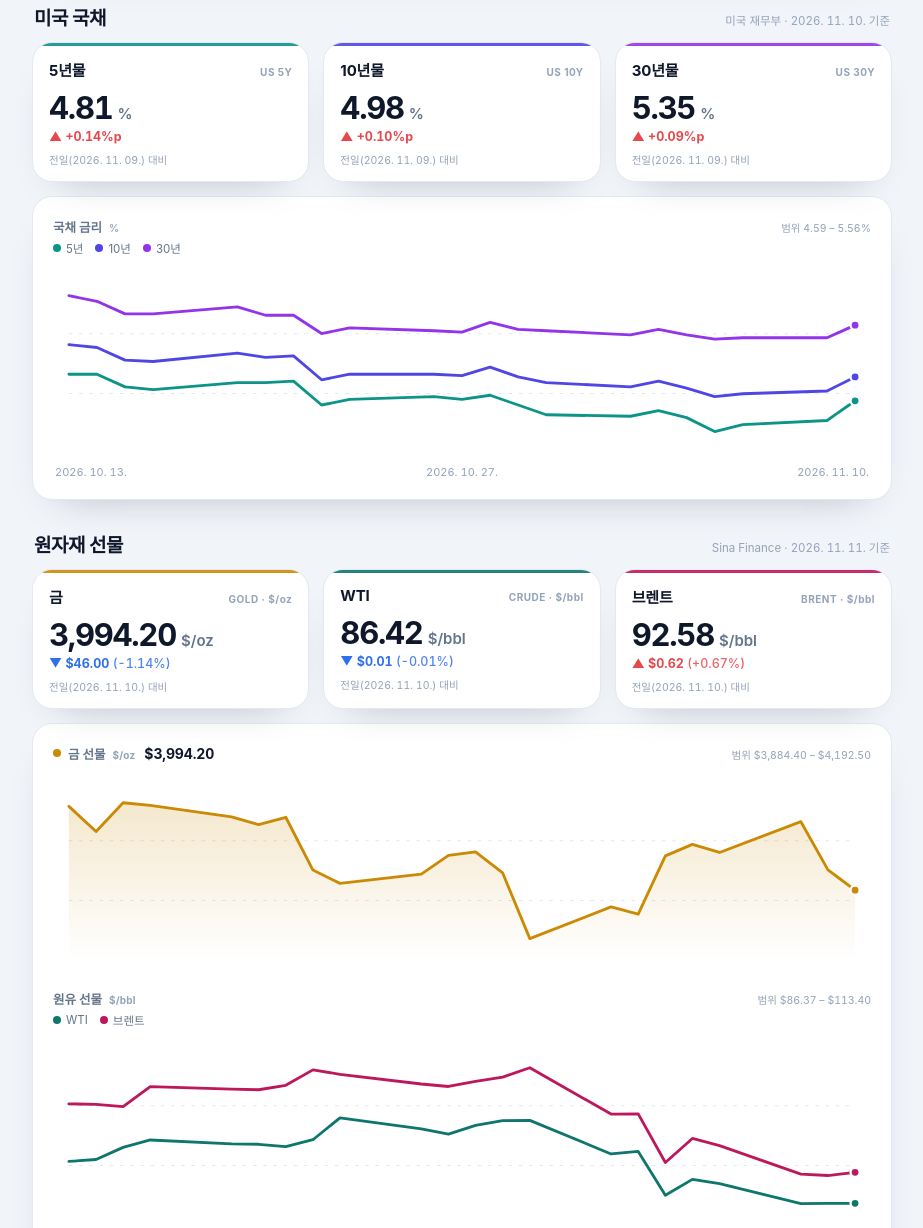
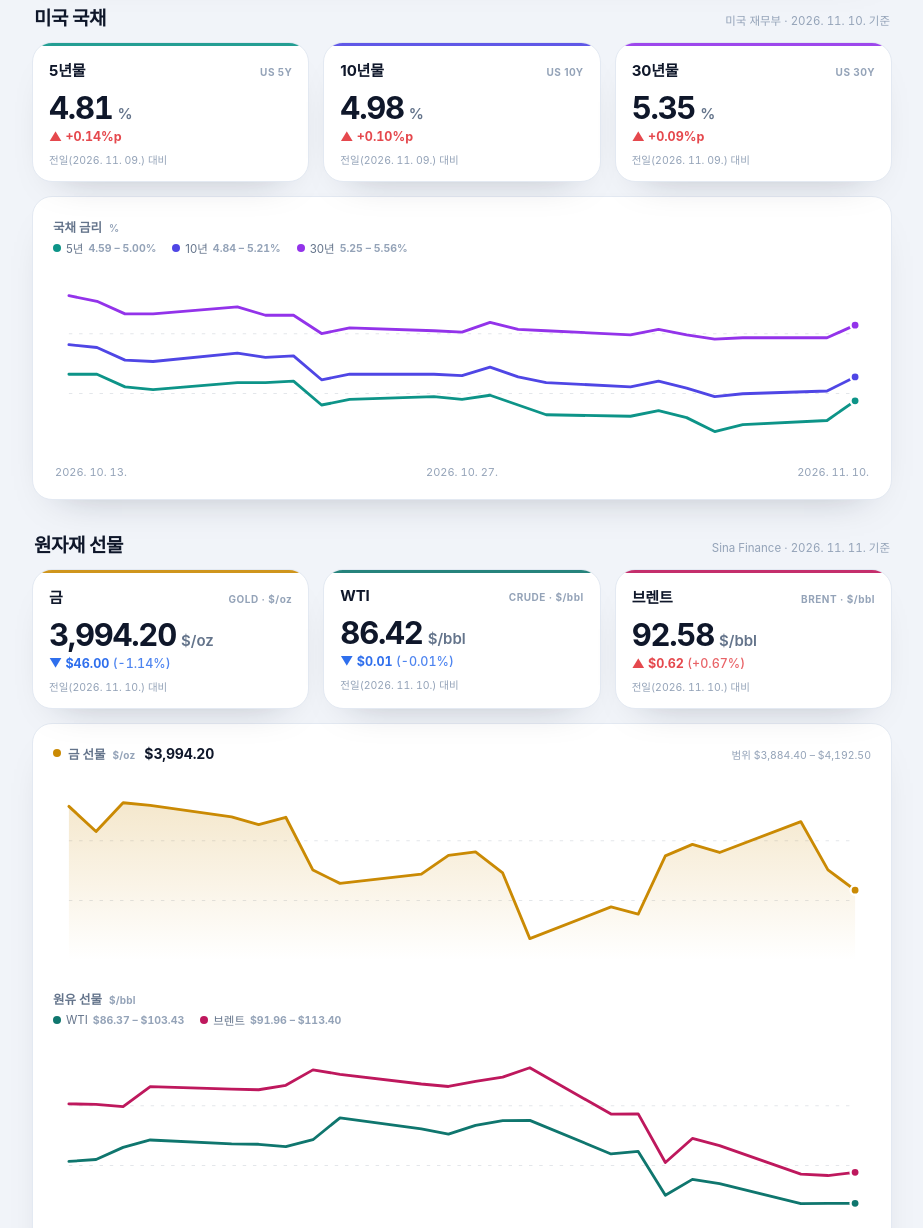
Before and after one commit to Koo82/financial_report, a plain HTML site: page site/index.html in a window 1280 px wide. Shown: the part 1068-2296 px from the top of the page, without its empty margins (178-1101 px from the left). Drawn offline with Linux system fonts and the light colour scheme; files whose address does not match are found by name.

Commit message:
feat: show per-series min/max ranges in combined charts

```diff
--- a/site/app.js
+++ b/site/app.js
@@ -512,7 +512,11 @@ function renderChart(chart, points) {
     svg.toggleAttribute("hidden", true);
     empty.hidden = false;
     if (legend) legend.textContent = "—";
-    range.textContent = "—";
+    if (range) range.textContent = "—";
+    for (const item of chart.series) {
+      const node = $(`rng-${chart.id}-${item.key}`);
+      if (node) node.textContent = "—";
+    }
     state.charts[chart.id] = null;
     return;
   }
@@ -536,6 +540,10 @@ function renderChart(chart, points) {
   const padding = spread > 0 ? spread * 0.16 : Math.max(rawMax * 0.005, 0.01);
   const min = rawMin - padding;
   const max = rawMax + padding;
+
+  const extents = new Map(
+    series.map((item) => [item.key, extentOf(points, item.key)]),
+  );
 
   const startDay = dayNumber(points[0].date);
   const endDay = dayNumber(points[points.length - 1].date);
@@ -629,7 +637,22 @@ function renderChart(chart, points) {
     legend.textContent = formatValue(series[0], latest[series[0].key]);
   }
 
-  range.textContent = formatRange(series, rawMin, rawMax);
+  for (const item of chart.series) {
+    const node = $(`rng-${chart.id}-${item.key}`);
+    if (!node) continue;
+    const extent = extents.get(item.key);
+    node.textContent = extent
+      ? formatExtent(item, extent.min, extent.max)
+      : "—";
+  }
+
+  if (range) {
+    const extent = extents.get(series[0].key);
+    range.textContent =
+      series.length === 1 && extent
+        ? `범위 ${formatExtent(series[0], extent.min, extent.max)}`
+        : "—";
+  }
 
   state.charts[chart.id] = {
     chart,
@@ -649,14 +672,26 @@ function renderChart(chart, points) {
   };
 }
 
-function formatRange(series, min, max) {
-  if (series[0].format === "percent") {
-    return `범위 ${numberFmt.format(min)} – ${numberFmt.format(max)}%`;
+function extentOf(points, key) {
+  let min = Infinity;
+  let max = -Infinity;
+  for (const point of points) {
+    const value = point[key];
+    if (!Number.isFinite(value)) continue;
+    if (value < min) min = value;
+    if (value > max) max = value;
   }
-  if (series[0].format === "usd") {
-    return `범위 $${numberFmt.format(min)} – $${numberFmt.format(max)}`;
+  return Number.isFinite(min) ? { min, max } : null;
+}
+
+function formatExtent(item, min, max) {
+  if (item.format === "percent") {
+    return `${numberFmt.format(min)} – ${numberFmt.format(max)}%`;
   }
-  return `범위 ${numberFmt.format(min)} – ${numberFmt.format(max)}원`;
+  if (item.format === "usd") {
+    return `$${numberFmt.format(min)} – $${numberFmt.format(max)}`;
+  }
+  return `${numberFmt.format(min)} – ${numberFmt.format(max)}원`;
 }
 
 function nearestIndex(points, target) {
--- a/site/index.html
+++ b/site/index.html
@@ -204,12 +204,20 @@
                 <span>국채 금리</span>
                 <span class="chart-unit">%</span>
               </p>
-              <p class="chart-range" id="range-yields">—</p>
             </div>
-            <div class="chart-legend" aria-hidden="true">
-              <span><i class="dot dot--y5"></i>5년</span>
-              <span><i class="dot dot--y10"></i>10년</span>
-              <span><i class="dot dot--y30"></i>30년</span>
+            <div class="chart-legend">
+              <span class="legend-item"
+                ><i class="dot dot--y5" aria-hidden="true"></i>5년
+                <b class="legend-range" id="rng-yields-us5y">—</b></span
+              >
+              <span class="legend-item"
+                ><i class="dot dot--y10" aria-hidden="true"></i>10년
+                <b class="legend-range" id="rng-yields-us10y">—</b></span
+              >
+              <span class="legend-item"
+                ><i class="dot dot--y30" aria-hidden="true"></i>30년
+                <b class="legend-range" id="rng-yields-us30y">—</b></span
+              >
             </div>
             <div class="chart-wrap">
               <svg
@@ -316,11 +324,16 @@
                 <span>원유 선물</span>
                 <span class="chart-unit">$/bbl</span>
               </p>
-              <p class="chart-range" id="range-oil">—</p>
             </div>
-            <div class="chart-legend" aria-hidden="true">
-              <span><i class="dot dot--wti"></i>WTI</span>
-              <span><i class="dot dot--brent"></i>브렌트</span>
+            <div class="chart-legend">
+              <span class="legend-item"
+                ><i class="dot dot--wti" aria-hidden="true"></i>WTI
+                <b class="legend-range" id="rng-oil-wti">—</b></span
+              >
+              <span class="legend-item"
+                ><i class="dot dot--brent" aria-hidden="true"></i>브렌트
+                <b class="legend-range" id="rng-oil-brent">—</b></span
+              >
             </div>
             <div class="chart-wrap">
               <svg
--- a/site/styles.css
+++ b/site/styles.css
@@ -563,7 +563,7 @@ h1 {
 .chart-legend {
   display: flex;
   flex-wrap: wrap;
-  gap: 12px;
+  gap: 6px 16px;
   margin: 4px 0 2px;
   font-size: 11.5px;
   color: var(--muted);
@@ -573,6 +573,17 @@ h1 {
   display: inline-flex;
   align-items: center;
   gap: 5px;
+}
+
+.chart-legend .legend-item {
+  white-space: nowrap;
+}
+
+.chart-legend .legend-range {
+  color: var(--faint);
+  font-size: 10.5px;
+  font-weight: 650;
+  font-variant-numeric: tabular-nums;
 }
 
 .chart-wrap {
@@ -748,6 +759,15 @@ h1 {
   .chart-range {
     margin-left: auto;
   }
+
+  .chart-legend {
+    gap: 5px 12px;
+    font-size: 11px;
+  }
+
+  .chart-legend .legend-range {
+    font-size: 10px;
+  }
 }
 
 @media (max-width: 430px) {
```
